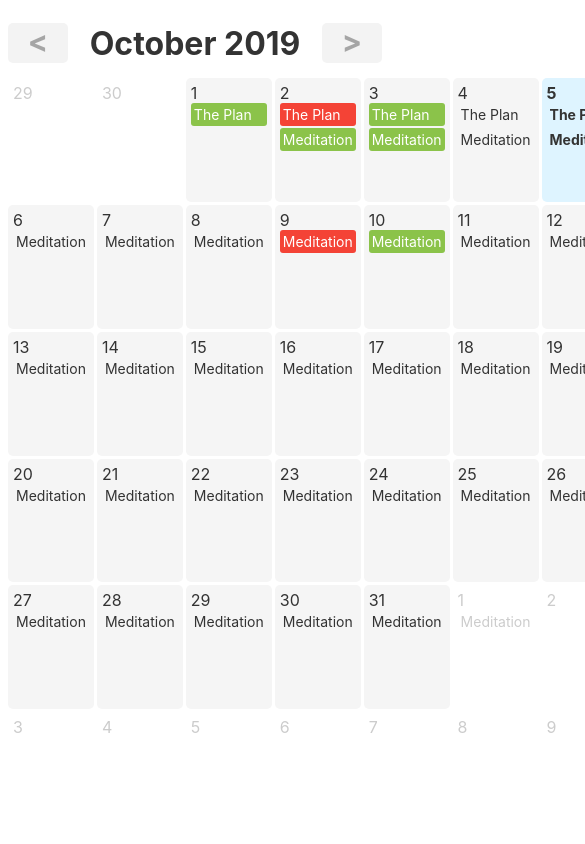
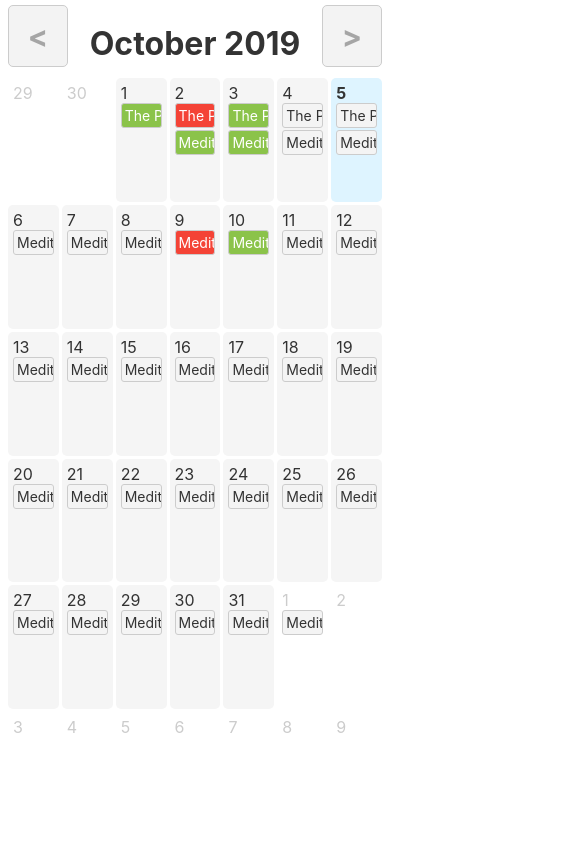
Before and after one commit to pooriajr/hh-svelte, a Svelte app: page / in a window 390 px wide. Shown: the top 844 px of the page, 585 px wide, since content can reach past the window. Built offline with nearby package versions, Linux system fonts and the light colour scheme.

Commit message:
improved mobile styles

```diff
--- a/src/App.svelte
+++ b/src/App.svelte
@@ -151,6 +151,13 @@
     '234-2019-10-10': true,
   }
 
+  function cycleRecord(id) {
+    if (recordData[id] === undefined) recordData[id] = true
+    else if (recordData[id] === true) recordData[id] = false
+    else if (recordData[id] === false) recordData[id] = undefined
+    console.log(recordData);
+  }
+
 </script>
 
 
@@ -159,17 +166,17 @@
 
 
 <div class="header">
-  <div class="arrow" on:click="{prevMonth}">&lt</div>
+  <button class="arrow" on:click="{prevMonth}">&lt</button>
   <h1>{monthNames[displayDate.getMonth()]} {displayDate.getFullYear()}</h1>
-  <div class="arrow" on:click="{nextMonth}">&gt</div>
+  <button class="arrow" on:click="{nextMonth}">&gt</button>
 </div>
 <div class="day-grid">
   {#each dayArray as day}
   <div class="cell" class:other-month="{!isSameMonth(day.date, displayDate)}" class:today="{isSameDay(day.date,today)}">
     {day.date.getDate()} {#each day.habits as habit}
-    <div class="cell-habit" class:success="{recordData[habit.recordId] === true}" class:failure="{recordData[habit.recordId] === false}">
+    <button class="cell-habit" on:click="{() => cycleRecord(habit.recordId)}" class:success="{recordData[habit.recordId] === true}" class:failure="{recordData[habit.recordId] === false}">
       {habit.title}
-    </div>
+    </button>
     {/each}
   </div>
   {/each}
@@ -209,13 +216,13 @@
     font-size: 30px;
     font-weight: bold;
     width: 60px;
-    height: 40px;
     color: #a5a5a5;
     background: #f3f3f3;
     border-radius: 5px;
   }
   .day-grid {
-    height: calc(100% - 70px);
+    min-height: calc(100% - 70px);
+    width: 100%;
     display: grid;
     grid-template-columns: repeat(7, 1fr);
     grid-template-rows: repeat(6, 1fr);
@@ -225,6 +232,7 @@
     padding: 5px;
     border-radius: 5px;
     background: #f5f5f5;
+    overflow: hidden;
   }
 
   .habit {
@@ -233,10 +241,17 @@
   }
 
   .cell-habit{
+    display: block;
+    width: 100%;
     padding: 3px;
     border-radius: 3px;
     margin-bottom: 2px;
     font-size: 14px;
+    transition: .2s;
+    user-select: none;
+    overflow: hidden;
+    cursor: pointer;
+    white-space: nowrap;
   }
 
   .cell-habit.success {
```
